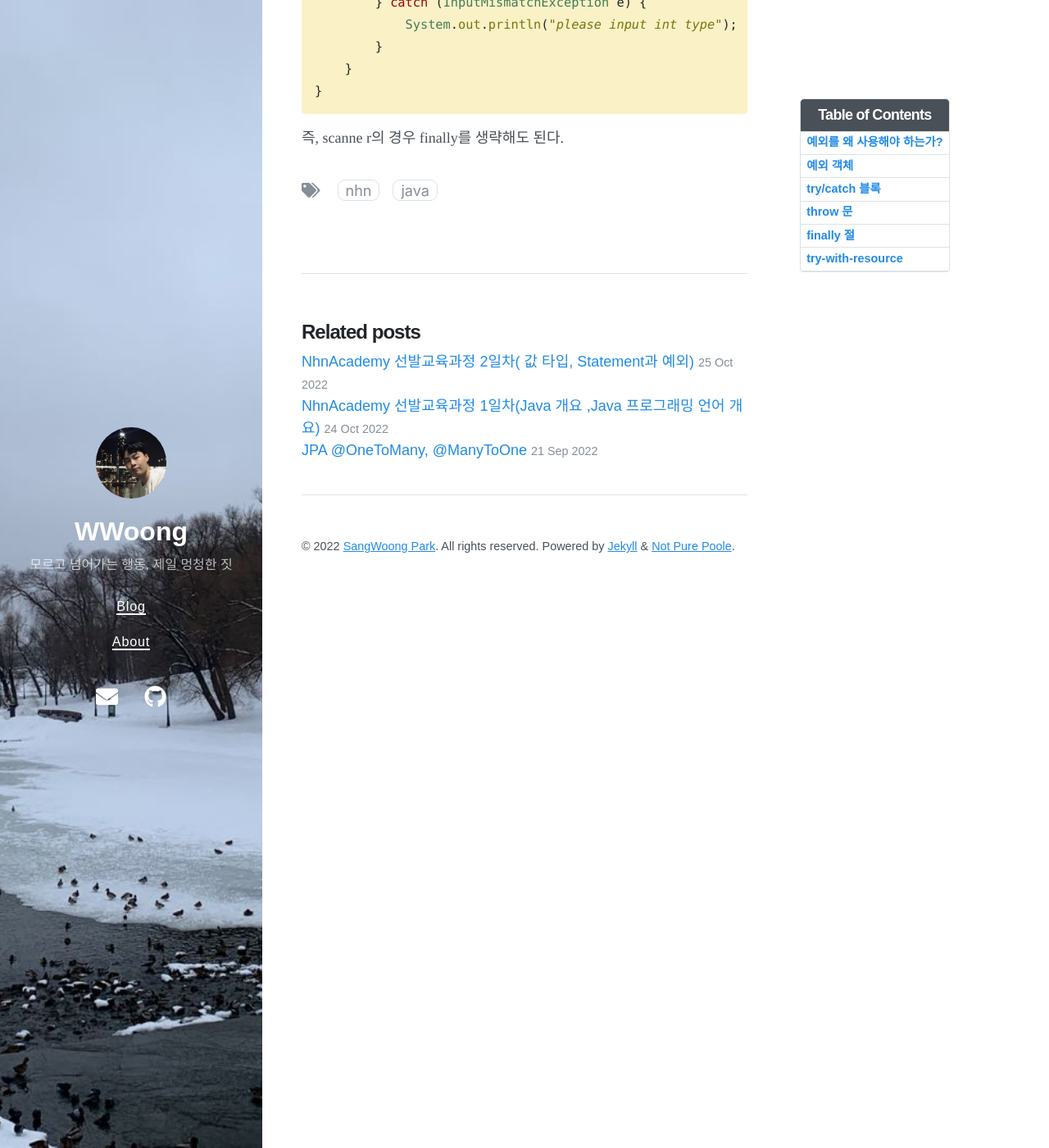
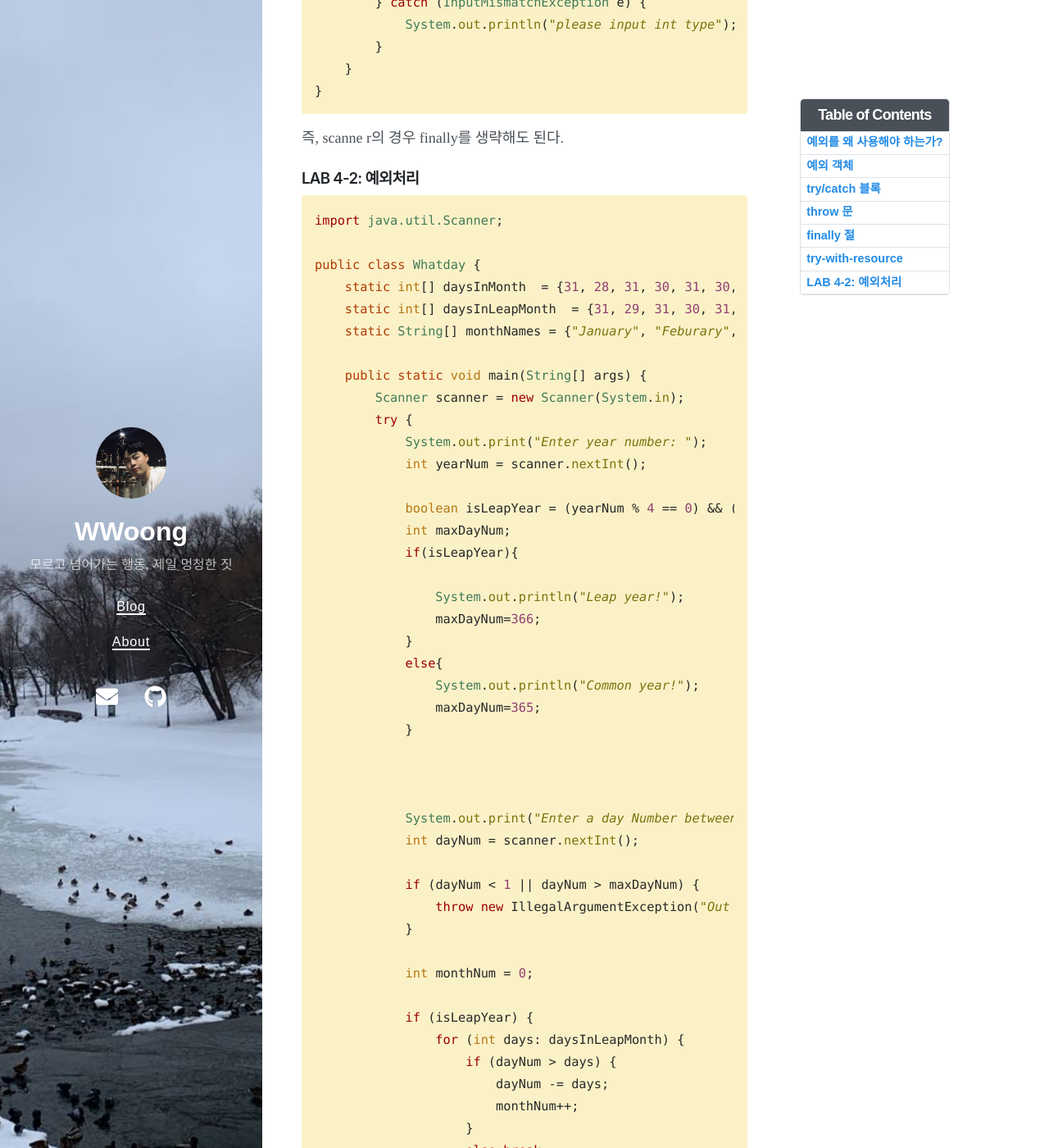
Before and after one commit to sangwoong12/sangwoong12.github.io, a Jekyll site: the page built from _posts/2022-10-26-nhnAcademy03.md, in a window 1280 px wide and 1400 px high, scrolled down 3922 px. Shown: the whole window at 82% size. Built offline with Jekyll 4.4.1, drawn with Linux system fonts in a browser that asks for light colours; nearby versions of some CDN libraries; some of the changed text lies outside the part shown.

Commit message:
NhnAcademy 선발교육과정 3일차

````diff
--- a/_posts/2022-10-26-nhnAcademy03.md
+++ b/_posts/2022-10-26-nhnAcademy03.md
@@ -142,3 +142,74 @@ public class finallyTest {
 }
 ```
 즉, scanne r의 경우 finally를 생략해도 된다.
+
+### LAB 4-2: 예외처리
+```java
+import java.util.Scanner;
+
+public class Whatday {
+    static int[] daysInMonth  = {31, 28, 31, 30, 31, 30, 31, 31, 30, 31, 30, 31};
+    static int[] daysInLeapMonth  = {31, 29, 31, 30, 31, 30, 31, 31, 30, 31, 30, 31};
+    static String[] monthNames = {"January", "Feburary", "March", "April", "May", "June", "July", "August", "Sepetember", "October", "November", "December"};
+
+    public static void main(String[] args) {
+        Scanner scanner = new Scanner(System.in);
+        try {
+            System.out.print("Enter year number: ");
+            int yearNum = scanner.nextInt();
+
+            boolean isLeapYear = (yearNum % 4 == 0) && (yearNum % 100 == 0 && yearNum % 400 == 0);
+            int maxDayNum;
+            if(isLeapYear){
+
+                System.out.println("Leap year!");
+                maxDayNum=366;
+            }
+            else{
+                System.out.println("Common year!");
+                maxDayNum=365;
+            }
+
+
+
+            System.out.print("Enter a day Number between 1 and " + maxDayNum + ": ");
+            int dayNum = scanner.nextInt();
+
+            if (dayNum < 1 || dayNum > maxDayNum) {
+                throw new IllegalArgumentException("Out of date range");
+            }
+
+            int monthNum = 0;
+
+            if (isLeapYear) {
+                for (int days: daysInLeapMonth) {
+                    if (dayNum > days) {
+                        dayNum -= days;
+                        monthNum++;
+                    }
+                    else break;
+                }
+            }
+            else {
+                for (int days: daysInMonth) {
+                    if (dayNum > days) {
+                        dayNum -= days;
+                        monthNum++;
+                    }
+                    else break;
+                }
+            }
+
+            String monthName = monthNames[monthNum];
+
+            System.out.printf("%s, %d \n", monthName, dayNum);
+        }
+        catch (Exception e) {
+            e.printStackTrace();
+        }
+        finally {
+            scanner.close();
+        }
+    }
+}
+```
````
